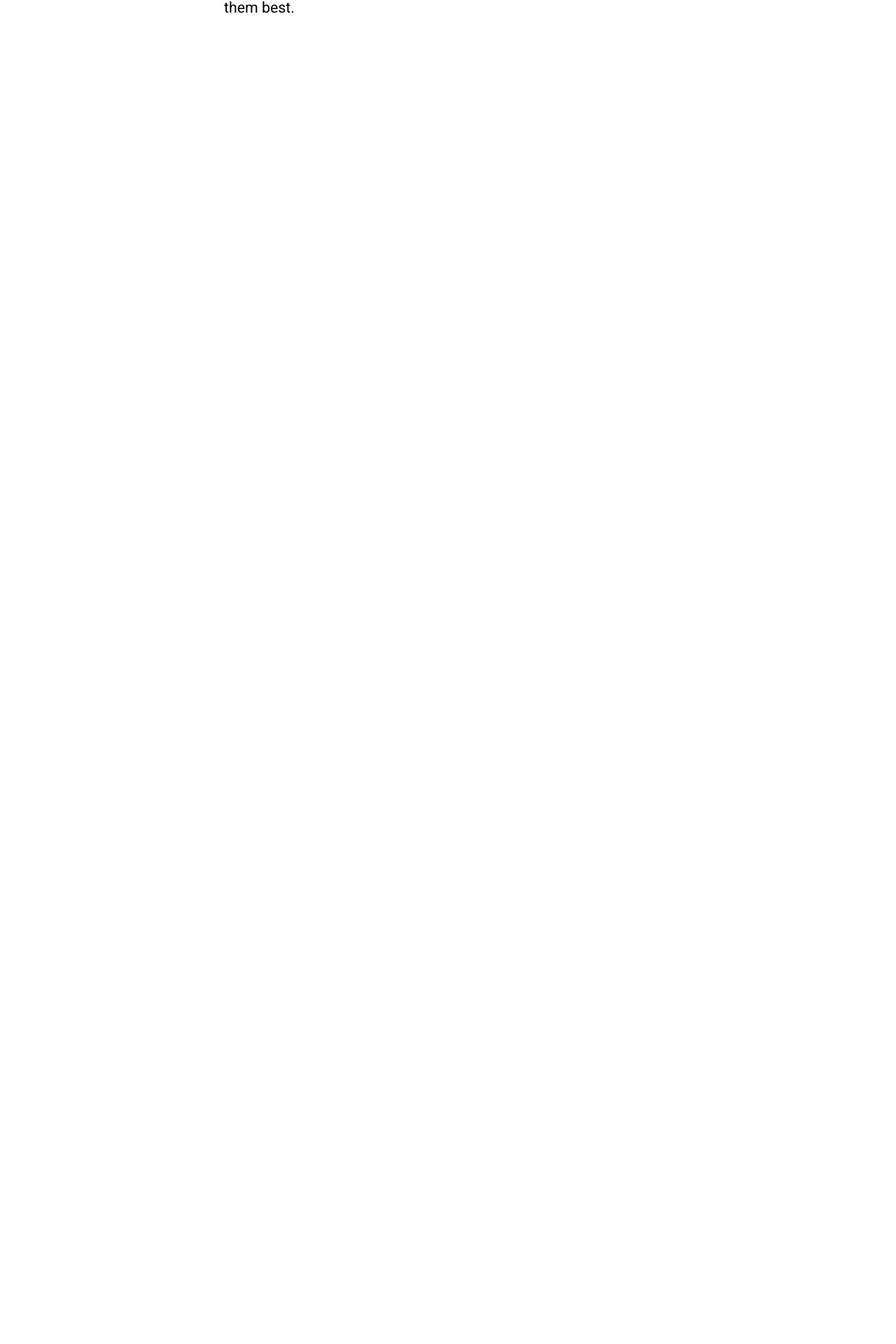
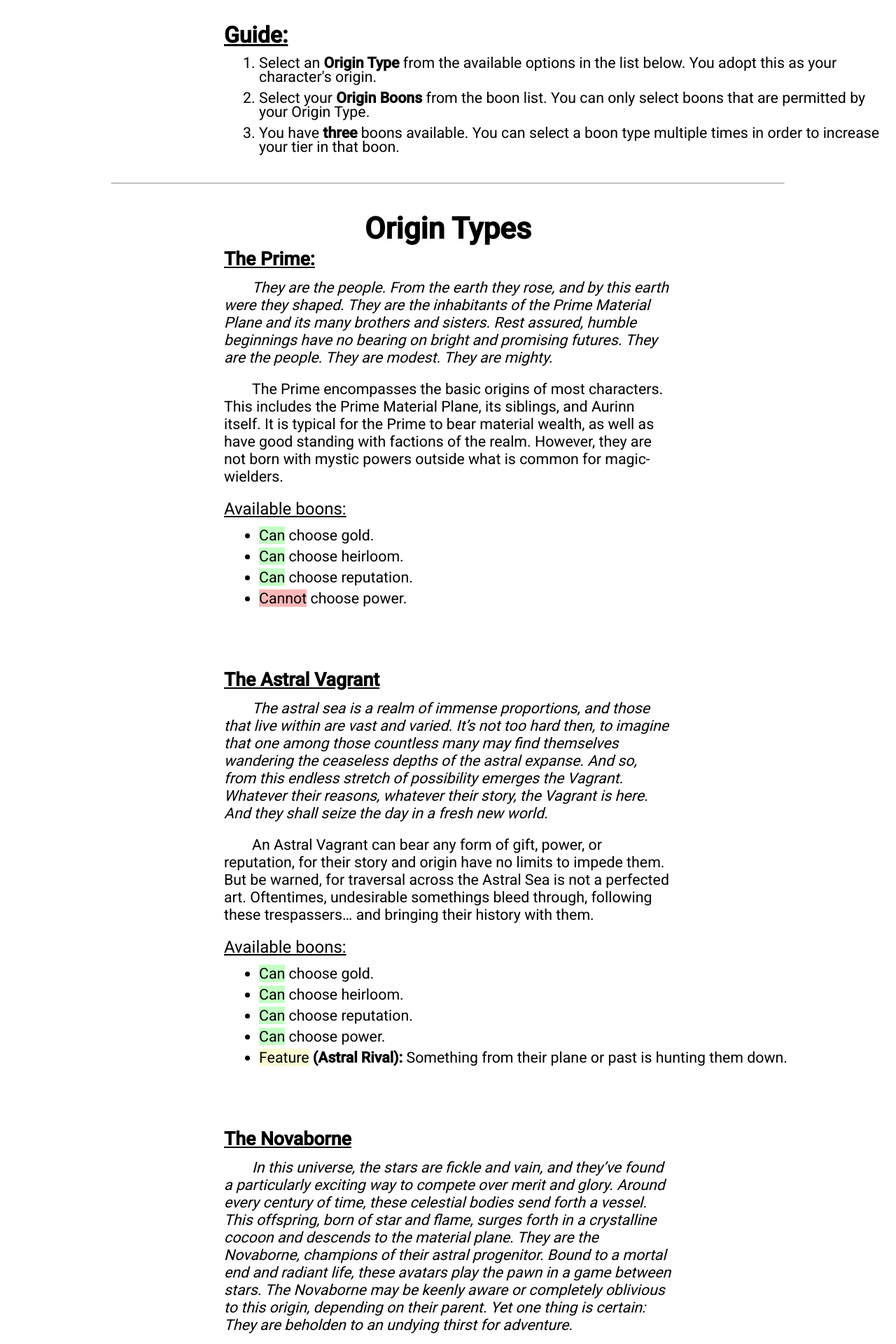
Before and after one commit to JudStewart/Aurinn-Train, an Angular app: page / in a window 1280 px wide. Shown: the part 574-2494 px from the top of the page at 70% size. Before the commit the page ends 800 px from the top, so only its background shows below. Built offline with nearby package versions, Linux system fonts and the light colour scheme.

Commit message:
Added more text

```diff
--- a/src/app/origins/origins.component.css
+++ b/src/app/origins/origins.component.css
@@ -1,5 +1,5 @@
 
-h1.section {font-size: 32pt; font-style: oblique; color: "$primary"}
+h1.section {font-size: 32pt; color: "primary"; font-weight: bold}
 div {margin: auto; align-content: center; text-align: center;}
 hr {width: 75%}
 p {
@@ -10,3 +10,38 @@ p {
     text-indent: 30pt;
     line-height: normal;
 }
+p.available
+{
+    margin-left: 25%;
+    font-size: 18pt;
+    text-decoration: underline;
+    text-indent: 0pt;
+}
+span.can {
+    background-color: #c4ffc5;
+}
+
+span.cant {
+    background-color: #ffb8b8;
+}
+
+span.feat {
+    background-color:lightgoldenrodyellow;
+}
+
+h3 {
+    font-size: 24pt;
+}
+li {
+    font-size: 16pt;
+}
+
+h4 {
+    font-size: 20pt;
+    margin-left: 25%;
+    font-weight: bold;
+}
+
+li {
+    margin: 10px;
+}
--- a/src/app/origins/origins.component.html
+++ b/src/app/origins/origins.component.html
@@ -1,8 +1,7 @@
 <div>
     <br><br>
     <hr>
-    <h1 class="section" color="primary">Origins</h1>
-    <hr>
+    <h1 class="section">Origins</h1>
     <figure style="font-style: italic;">
         <blockquote style="font-size: 120%">“They come from riches. They come from ruin. <br>
             They are a mess of textures, and a myriad of colors. <br>
@@ -15,7 +14,6 @@
         </blockquote>
         <figcaption>— Words for the Wandersoul</figcaption>
     </figure>
-    <hr>
     <br><br>
     <p>In the world of Aurinn, the exact origin of each traveler is quite unique,
         and this special upbringing may afford them certain boons and blessings.
@@ -23,4 +21,121 @@
         When choosing your origin,
         consider what sort of things you may want or need for your character,
         and what sort of story fits them best.</p>
+
+    <br><br>
 </div>
+
+<h3 style="text-align: left; margin-left: 25%;"><strong><u>Guide:</u></strong></h3>
+<ol style="margin-left: 25%">
+    <li>Select an <strong>Origin Type</strong> from the available options in the list below. You adopt this as your character's origin.</li>
+    <li>Select your <strong>Origin Boons</strong> from the boon list. You can only select boons that are permitted by your Origin Type.</li>
+    <li>You have <strong>three</strong> boons available. You can select a boon type multiple times in order to increase your tier in that boon.</li>
+</ol>
+<br>
+<div>
+    <hr>
+    <br><br>
+    <h1 class="section">Origin Types</h1>
+</div>
+
+<h4><u>The Prime:</u></h4>
+<div>
+    <p style="font-style: italic;">They are the people. From the earth they rose, and by this earth were they shaped. They are the inhabitants of the Prime Material Plane and its many brothers and sisters. Rest assured, humble beginnings have no bearing on bright and promising futures. They are the people. They are modest. They are mighty. </p>
+    <br>
+    <p>The Prime encompasses the basic origins of most characters. This includes the Prime Material Plane, its siblings, and Aurinn itself. It is typical for the Prime to bear material wealth, as well as have good standing with factions of the realm. However, they are not born with mystic powers outside what is common for magic-wielders.</p>
+</div>
+<br>
+<p class="available">Available boons:</p>
+<ul style="margin-left: 25%">
+    <li><span class="can">Can</span> choose gold.</li>
+    <li><span class="can">Can</span> choose heirloom.</li>
+    <li><span class="can">Can</span> choose reputation.</li>
+    <li><span class="cant">Cannot</span> choose power.</li>
+</ul>
+
+<br><br>
+<br><br>
+
+<h4><u>The Astral Vagrant</u></h4>
+<div>
+    <p style="font-style: italic;">The astral sea is a realm of immense proportions, and those that live within are vast and varied. It’s not too hard then, to imagine that one among those countless many may find themselves wandering the ceaseless depths of the astral expanse. And so, from this endless stretch of possibility emerges the Vagrant. Whatever their reasons, whatever their story, the Vagrant is here. And they shall seize the day in a fresh new world.</p>
+    <br>
+    <p>An Astral Vagrant can bear any form of gift, power, or reputation, for their story and origin have no limits to impede them. But be warned, for traversal across the Astral Sea is not a perfected art. Oftentimes, undesirable somethings bleed through, following these trespassers… and bringing their history with them. </p>
+</div>
+<br>
+<p class="available">Available boons:</p>
+<ul style="margin-left: 25%">
+    <li><span class="can">Can</span> choose gold.</li>
+    <li><span class="can">Can</span> choose heirloom.</li>
+    <li><span class="can">Can</span> choose reputation.</li>
+    <li><span class="can">Can</span> choose power.</li>
+    <li><span class="feat">Feature</span> <span style="font-weight: bold"> (Astral Rival):</span> Something from their plane or past is hunting them down.</li>
+</ul>
+
+<br><br>
+<br><br>
+
+<h4><u>The Novaborne</u></h4>
+<div>
+    <p style="font-style: italic;">In this universe, the stars are fickle and vain, and they’ve found a particularly exciting way to compete over merit and glory. Around every century of time, these celestial bodies send forth a vessel. This offspring, born of star and flame, surges forth in a crystalline cocoon and descends to the material plane. They are the Novaborne, champions of their astral progenitor. Bound to a mortal end and radiant life, these avatars play the pawn in a game between stars. The Novaborne may be keenly aware or completely oblivious to this origin, depending on their parent. Yet one thing is certain: They are beholden to an undying thirst for adventure.</p>
+    <br>
+    <p>A Novaborne is a star-made adventurer. They often bear innate, shapeable abilities or powerful star-birthed artifacts as a result of their origin, but have difficulty building rapport with local factions, as they are privileged strangers in new lands.</p>
+</div>
+<p class="available">Available boons:</p>
+<ul style="margin-left: 25%">
+    <li><span class="can">Can</span> choose gold.</li>
+    <li><span class="can">Can</span> choose heirloom.</li>
+    <li><span class="cant">Cannot</span> choose reputation.</li>
+    <li><span class="can">Can</span> choose power.</li>
+</ul>
+
+<br><br>
+<br><br>
+
+<h4><u>(???)</u></h4>
+<div>
+    <p style="text-indent:0pt; font-weight: bold;">REQUIRES UNLOCK</p>
+    <p style="text-indent:0pt">To unlock this Origin Type, you must accomplish one of the following requirements:</p>
+</div>
+<ul style="margin-left: 25%">
+    <li>Have every member of your party at Level 6 / Tier 6 or higher.</li>
+    <li>Defeat ???</li>
+</ul>
+
+<br><br>
+<br><br>
+
+<h4><u>(???)</u></h4>
+<div>
+    <p style="text-indent:0pt; font-weight: bold;">REQUIRES UNLOCK</p>
+    <p style="text-indent:0pt">To unlock this Origin Type, you must accomplish one of the following requirements:</p>
+</div>
+<ul style="margin-left: 25%">
+    <li>Have every member of your party at Level 12 / Tier 12 or higher</li>
+    <li>Defeat a Region Boss</li>
+</ul>
+
+<br><br>
+<br><br>
+
+<h4><u>(???)</u></h4>
+<div>
+    <p style="text-indent:0pt; font-weight: bold;">REQUIRES UNLOCK</p>
+    <p style="text-indent:0pt">To unlock this Origin Type, you must accomplish one of the following requirements:</p>
+</div>
+<ul style="margin-left: 25%">
+    <li>Unlock all other Origin Types.</li>
+    <li>Defeat ???</li>
+</ul>
+
+TODO: Add choice dropdown
+
+<br>
+<hr>
+<br><br>
+<div>
+    <h1 class="section">Origin Boons</h1>
+    <p>There are four types of Origin Boons, and each can be selected by spending an Origin Point. You have three, use them wisely. You can choose to invest in a number of separate boons, or use them all for a single one. Bear in mind as well that your selected Origin Type determines whether you may or may not select certain boons.</p>
+</div>
+
+TODO: Add the boon types, and a + and - button that shows the values as you use them (so the ones you don't have are slightly grayed out)
--- a/src/styles.scss
+++ b/src/styles.scss
@@ -20,7 +20,7 @@ $my-theme: mat.define-light-theme((
 ));
 
 @include mat.core-theme($my-theme);
-@include mat.toolbar-theme($my-theme);
+@include mat.all-component-themes($my-theme);
 
 html, body { height: 100%; }
 body { margin: 0; font-family: Roboto, "Helvetica Neue", sans-serif; }
```
